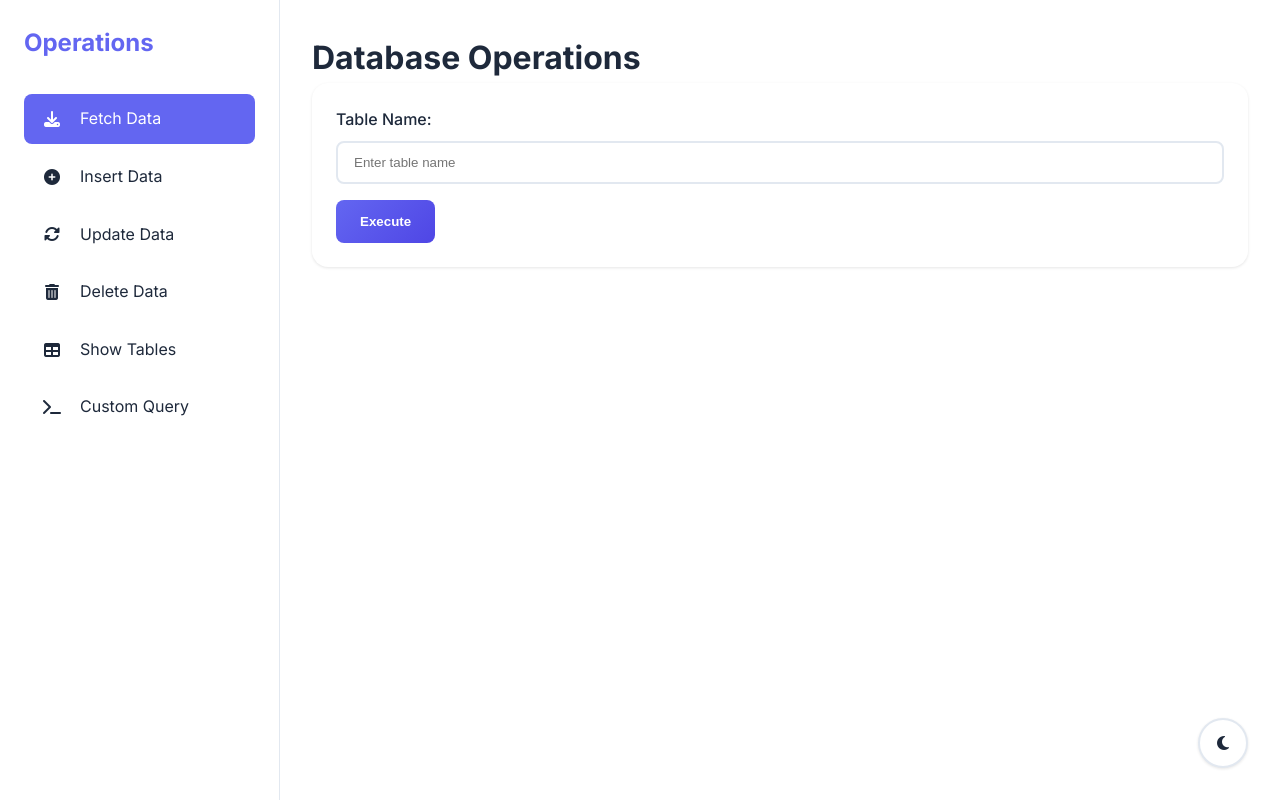
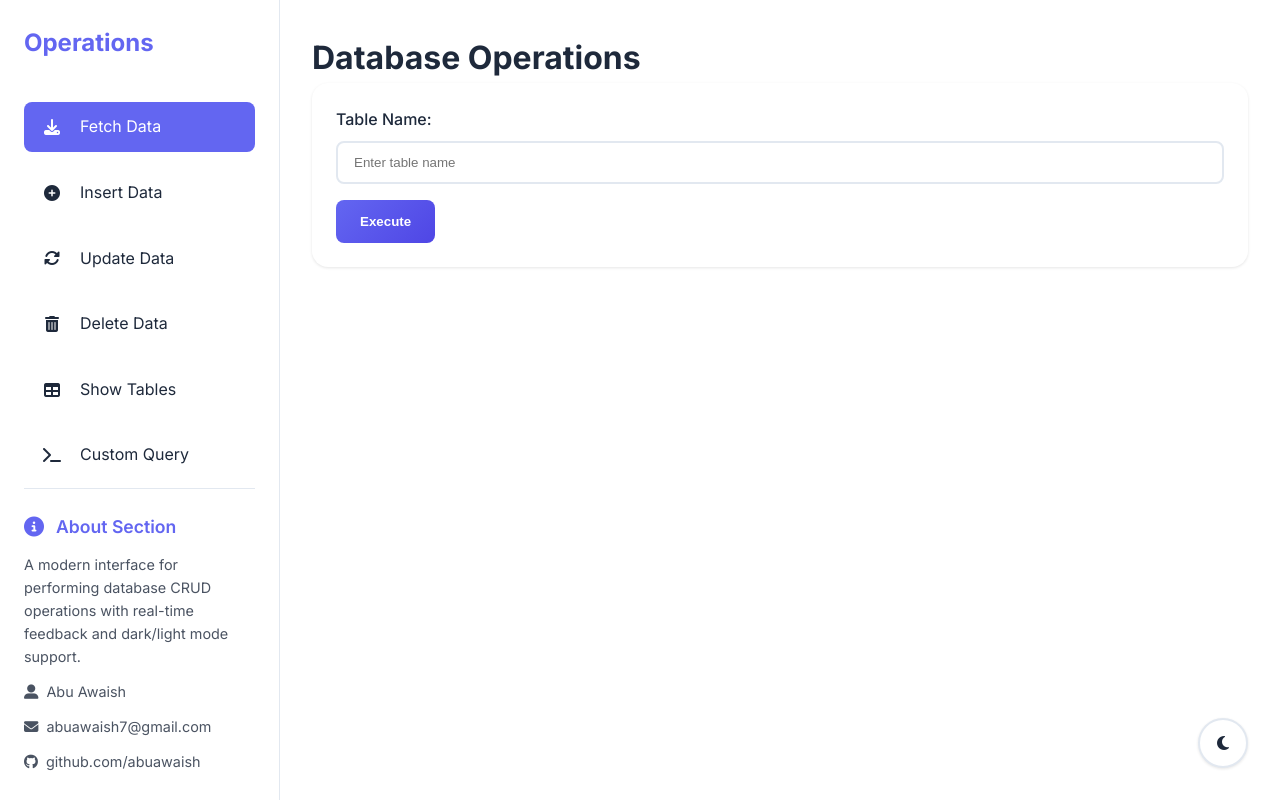
Before and after one commit to abuawaish/CRUD_App, a Flask app: page /home in a window 1280 px wide. Run offline with Flask 3, Linux system fonts and the light colour scheme; some libraries are stand-ins or nearby versions.

Commit message:
added about section in home.html file

```diff
--- a/templates/home.html
+++ b/templates/home.html
@@ -3,7 +3,7 @@
 <head>
     <meta charset="UTF-8">
     <meta name="viewport" content="width=device-width, initial-scale=1.0">
-    <title>CRUD Operations</title>
+    <title>CRUD Operations Interface</title>
     <link href="https://fonts.googleapis.com/css2?family=Inter:wght@300;400;500;600;700&display=swap" rel="stylesheet">
     <link rel="stylesheet" href="https://cdnjs.cloudflare.com/ajax/libs/font-awesome/6.4.0/css/all.min.css">
     <style>
@@ -56,6 +56,8 @@
             position: fixed;
             height: 100vh;
             overflow-y: auto;
+            display: flex;
+            flex-direction: column;
         }
 
         .nav-item {
@@ -176,6 +178,55 @@
             display: none;
         }
 
+        /* About Section */
+        .about-section {
+            margin-top: auto;
+            padding: 1.5rem 0 0;
+            border-top: 1px solid var(--border);
+        }
+
+        .about-content {
+            opacity: 0.8;
+            font-size: 0.9rem;
+        }
+
+        .about-title {
+            font-size: 1.1rem;
+            font-weight: 600;
+            margin-bottom: 0.75rem;
+            color: var(--primary);
+            display: flex;
+            align-items: center;
+            gap: 0.5rem;
+        }
+
+        .author-info {
+            margin: 0.5rem 0;
+            display: flex;
+            flex-direction: column;
+            gap: 0.25rem;
+        }
+
+        .author-link {
+            color: var(--text);
+            text-decoration: none;
+            display: flex;
+            align-items: center;
+            gap: 0.5rem;
+            transition: var(--transition);
+            padding: 0.25rem 0;
+        }
+
+        .author-link:hover {
+            color: var(--primary);
+            transform: translateX(5px);
+        }
+
+        .about-icon {
+            font-size: 1.25rem;
+            width: 24px;
+        }
+
         /* Animations */
         @keyframes fadeIn {
             from { opacity: 0; }
@@ -232,6 +283,32 @@
         <div class="nav-item" data-operation="custom_query">
             <i class="fas fa-terminal"></i>
             Custom Query
+        </div>
+
+        <!-- About Section -->
+        <div class="about-section">
+            <div class="about-title">
+                <i class="fas fa-info-circle about-icon"></i>
+                About Section
+            </div>
+            <div class="about-content">
+                <p>A modern interface for performing database CRUD operations with real-time feedback and dark/light mode support.</p>
+
+                <div class="author-info">
+                    <div class="author-link">
+                        <i class="fas fa-user-alt"></i>
+                        Abu Awaish
+                    </div>
+                    <a href="mailto:abuawaish7@gmail.com" class="author-link">
+                        <i class="fas fa-envelope"></i>
+                        abuawaish7@gmail.com
+                    </a>
+                    <a href="https://github.com/abuawaish" target="_blank" class="author-link">
+                        <i class="fab fa-github"></i>
+                        github.com/abuawaish
+                    </a>
+                </div>
+            </div>
         </div>
     </nav>
 
@@ -326,7 +403,7 @@
             update: document.getElementById("updateSection"),
             delete: document.getElementById("deleteSection"),
             show_tables: document.getElementById("showTablesSection"),
-            custom_query: document.getElementById("customQuerySection")
+            custom_query: document.getElementById("customQuerySection"),
         };
 
         navItems.forEach(item => {
@@ -335,69 +412,57 @@
                 item.classList.add('active');
                 const operation = item.dataset.operation;
                 Object.values(sections).forEach(section => section.classList.add('hidden'));
-                if (sections[operation]) {
-                    sections[operation].classList.remove('hidden');
-                }
+                sections[operation].classList.remove('hidden');
             });
         });
 
         // Form Submission
         document.getElementById('crudForm').addEventListener('submit', async (e) => {
             e.preventDefault();
-            const responseContainer = document.getElementById("responseContainer");
-            const activeNav = document.querySelector('.nav-item.active');
-            const operation = activeNav ? activeNav.dataset.operation : null;
+            const operation = document.querySelector('.nav-item.active').dataset.operation;
 
             let payload = {};
-
-            if (operation === "fetch_data") {
-                const tableName = document.getElementById("fetchTable").value.trim();
-                if (!tableName) {
-                    alert("Table name is required for fetching data.");
-                    return;
-                }
-                payload = { operation, table_name: tableName };
-            } else if (operation === "insert") {
-                const tableName = document.getElementById("insertTable").value.trim();
-                const columns = document.getElementById("insertColumns").value.trim();
-                const values = document.getElementById("insertValues").value.trim();
-                if (!tableName || !columns || !values) {
-                    alert("All fields are required for insert.");
-                    return;
-                }
-                payload = { operation, table_name: tableName, columns, values };
-            } else if (operation === "delete") {
-                const tableName = document.getElementById("deleteTable").value.trim();
-                const condition = document.getElementById("deleteCondition").value.trim();
-                if (!tableName || !condition) {
-                    alert("Table name and condition are required for delete.");
-                    return;
-                }
-                payload = { operation, table_name: tableName, condition };
-            } else if (operation === "update") {
-                const tableName = document.getElementById("updateTable").value.trim();
-                const field = document.getElementById("updateField").value.trim();
-                const condition = document.getElementById("updateCondition").value.trim();
-                if (!tableName || !field || !condition) {
-                    alert("All fields are required for update.");
-                    return;
-                }
-                payload = { operation, table_name: tableName, field, condition };
-            } else if (operation === "show_tables") {
-                payload = { operation };
-            } else if (operation === "custom_query") {
-                const query = document.getElementById("customQuery").value.trim();
-                if (!query) {
-                    alert("Custom query is required.");
-                    return;
-                }
-                payload = { operation, query };
-            } else {
-                alert("Invalid operation.");
-                return;
-            }
+            const getValue = id => document.getElementById(id).value.trim();
 
             try {
+                switch(operation) {
+                    case 'fetch_data':
+                        payload = {
+                            operation,
+                            table_name: getValue('fetchTable')
+                        };
+                        break;
+                    case 'insert':
+                        payload = {
+                            operation,
+                            table_name: getValue('insertTable'),
+                            columns: getValue('insertColumns'),
+                            values: getValue('insertValues')
+                        };
+                        break;
+                    case 'update':
+                        payload = {
+                            operation,
+                            table_name: getValue('updateTable'),
+                            field: getValue('updateField'),
+                            condition: getValue('updateCondition')
+                        };
+                        break;
+                    case 'delete':
+                        payload = {
+                            operation,
+                            table_name: getValue('deleteTable'),
+                            condition: getValue('deleteCondition')
+                        };
+                        break;
+                    case 'show_tables':
+                        payload = { operation };
+                        break;
+                    case 'custom_query':
+                        payload = { query: getValue('customQuery') };
+                        break;
+                }
+
                 const response = await fetch('/execute_query', {
                     method: 'POST',
                     headers: { 'Content-Type': 'application/json' },
@@ -405,11 +470,12 @@
                 });
 
                 const result = await response.json();
+                const responseContainer = document.getElementById('responseContainer');
                 responseContainer.textContent = JSON.stringify(result, null, 2);
-                responseContainer.classList.remove("hidden");
+                responseContainer.classList.remove('hidden');
             } catch (error) {
-                responseContainer.textContent = `Error: ${error.message}`;
-                responseContainer.classList.remove("hidden");
+                console.error('Error:', error);
+                document.getElementById('responseContainer').textContent = `Error: ${error.message}`;
             }
         });
     </script>
```
